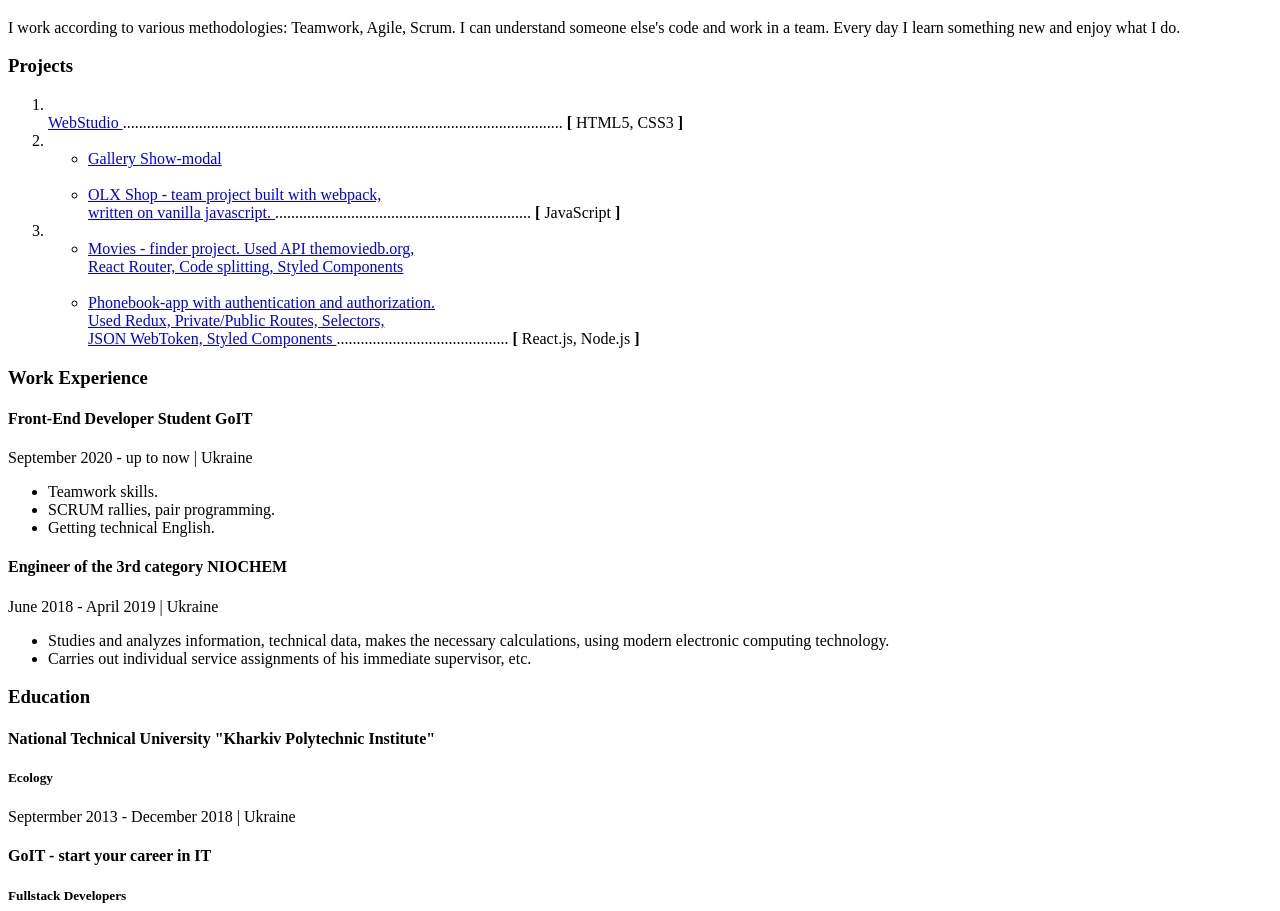
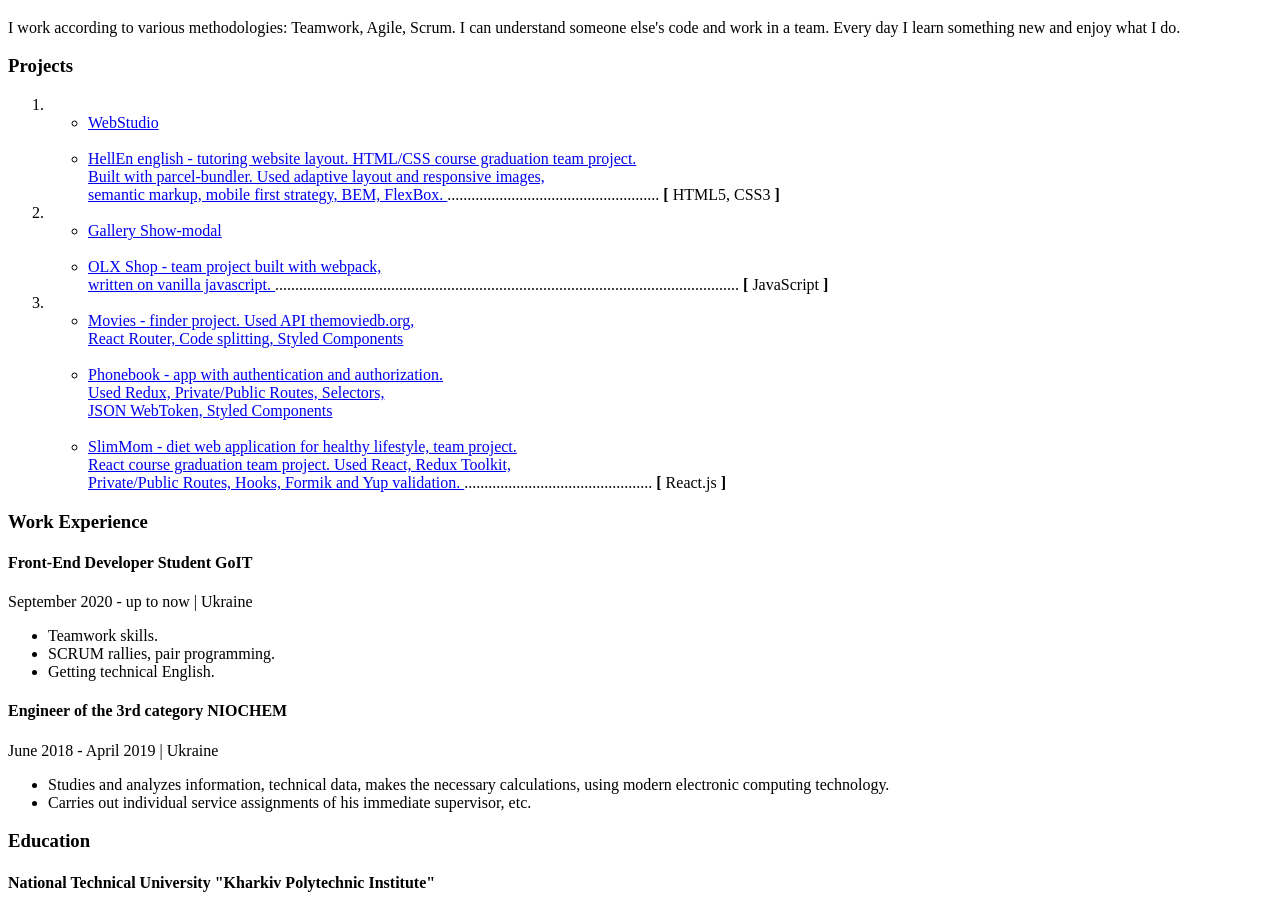
Before and after one commit to Valentina-git/project-resume, a website: page src/index.html in a window 1280 px wide. Shown: the part 1177-2088 px from the top of the page. Drawn offline with Linux system fonts and the light colour scheme.

Commit message:
added projects

```diff
--- a/package.json
+++ b/package.json
@@ -19,7 +19,7 @@
   "bugs": {
     "url": "https://github.com/luxplanjay/webpack-starter-kit/issues"
   },
-  "homepage": "https://github.com/Valentina-git/project-resume#readme",
+  "homepage": "https://github.com/Valentina-git/project-resume",
   "devDependencies": {
     "@babel/core": "^7.11.6",
     "@babel/plugin-proposal-class-properties": "^7.10.4",
--- a/src/index.html
+++ b/src/index.html
@@ -145,7 +145,8 @@
           <ol>
             <li class="projects-iten">
               <br />
-
+              <ul class="projects-iten">
+                <li>
                   <a
                     class="projects-link"
                     href="https://valentina-git.github.io/goit-markup-hw-08/"
@@ -154,12 +155,32 @@
                   >
                     WebStudio
                   </a>
+                </li>
+
+                <br />
+
+                <li>
+                  <a
+                    class="projects-link"
+                    href="https://patronusv.github.io/parcel-project-template/"
+                    target="_blank"
+                    rel="noreferrer noopener"
+                  >
+                    <span class="profession-company">HellEn english</span>
+                    - tutoring website layout. HTML/CSS course graduation team
+                    project. <br />
+                    Built with parcel-bundler. Used adaptive layout and
+                    responsive images, <br />
+                    semantic markup, mobile first strategy, BEM, FlexBox.
+                  </a>
                   <span class="dots"
-                >..............................................................................................................</span
+                    >.....................................................</span
                   >
                   <span>
                     <b>[</b> <span class="tech-name">HTML5, CSS3</span> <b>]</b>
                   </span>
+                </li>
+              </ul>
             </li>
 
             <li class="projects-iten">
@@ -185,12 +206,13 @@
                     target="_blank"
                     rel="noreferrer noopener"
                   >
-                    OLX Shop - team project built with webpack,
+                    <span class="profession-company"> OLX Shop</span>
+                    - team project built with webpack,
                     <br />
                     written on vanilla javascript.
                   </a>
                   <span class="dots"
-                    >................................................................</span
+                    >....................................................................................................................</span
                   >
                   <span>
                     <b>[</b> <span class="tech-name">JavaScript</span> <b>]</b>
@@ -209,13 +231,15 @@
                     target="_blank"
                     rel="noreferrer noopener"
                   >
-                    Movies - finder project. Used API themoviedb.org,
+                    <span class="profession-company"> Movies </span>
+                    - finder project. Used API themoviedb.org,
                     <br />
                     React Router, Code splitting, Styled Components
                   </a>
                 </li>
 
                 <br />
+
                 <li>
                   <a
                     class="projects-link"
@@ -223,17 +247,37 @@
                     target="_blank"
                     rel="noreferrer noopener"
                   >
-                    Phonebook-app with authentication and authorization.
+                    <span class="profession-company"> Phonebook </span>
+                    - app with authentication and authorization.
                     <br />
                     Used Redux, Private/Public Routes, Selectors,
                     <br />
                     JSON WebToken, Styled Components
                   </a>
+                </li>
+
+                <br />
+
+                <li>
+                  <a
+                    class="projects-link"
+                    href="https://team3-slimmom.netlify.app/"
+                    target="_blank"
+                    rel="noreferrer noopener"
+                  >
+                    <span class="profession-company"> SlimMom</span>
+                    - diet web application for healthy lifestyle, team project.
+                    <br />
+                    React course graduation team project. Used React, Redux
+                    Toolkit, <br />
+                    Private/Public Routes, Hooks, Formik and Yup validation.
+                  </a>
                   <span class="dots"
-                    >...........................................</span
+                    >...............................................</span
                   >
                   <span>
-                    <b>[</b> <span class="tech-name">React.js, Node.js</span>
+                    <b>[</b> <span class="tech-name">React.js</span>
+                    <!-- <b>[</b> <span class="tech-name">React.js, Node.js</span> -->
                     <b>]</b>
                   </span>
                 </li>
@@ -264,7 +308,6 @@
                 SCRUM rallies, pair programming.
               </li>
               <li class="profession-duties-iten">Getting technical English.</li>
-              <!-- <li class="profession-duties-iten"></li> -->
             </ul>
           </div>
 
--- a/src/styles.css
+++ b/src/styles.css
@@ -161,13 +161,13 @@ body {
   color: #080808;
 }
 .info-container {
-  margin-bottom: 65px;
+  margin-bottom: 50px;
 }
 .about-me-title {
   font-size: 22px;
   font-weight: 700;
   line-height: 24px;
-  margin-bottom: 15px;
+  margin-bottom: 30px;
 }
 
 .projects-link {
```
Also changed, not shown: 5 other files. Lines whose indentation alone changed are shown as unchanged.
